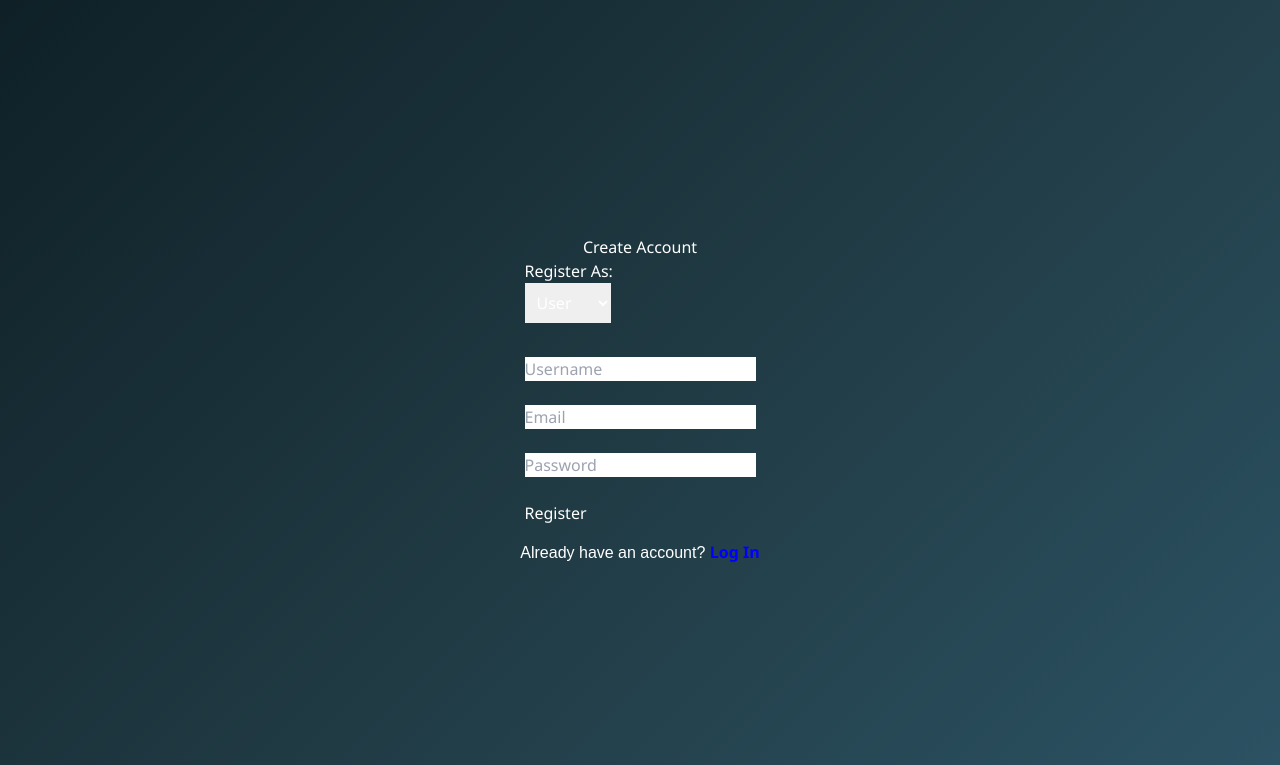
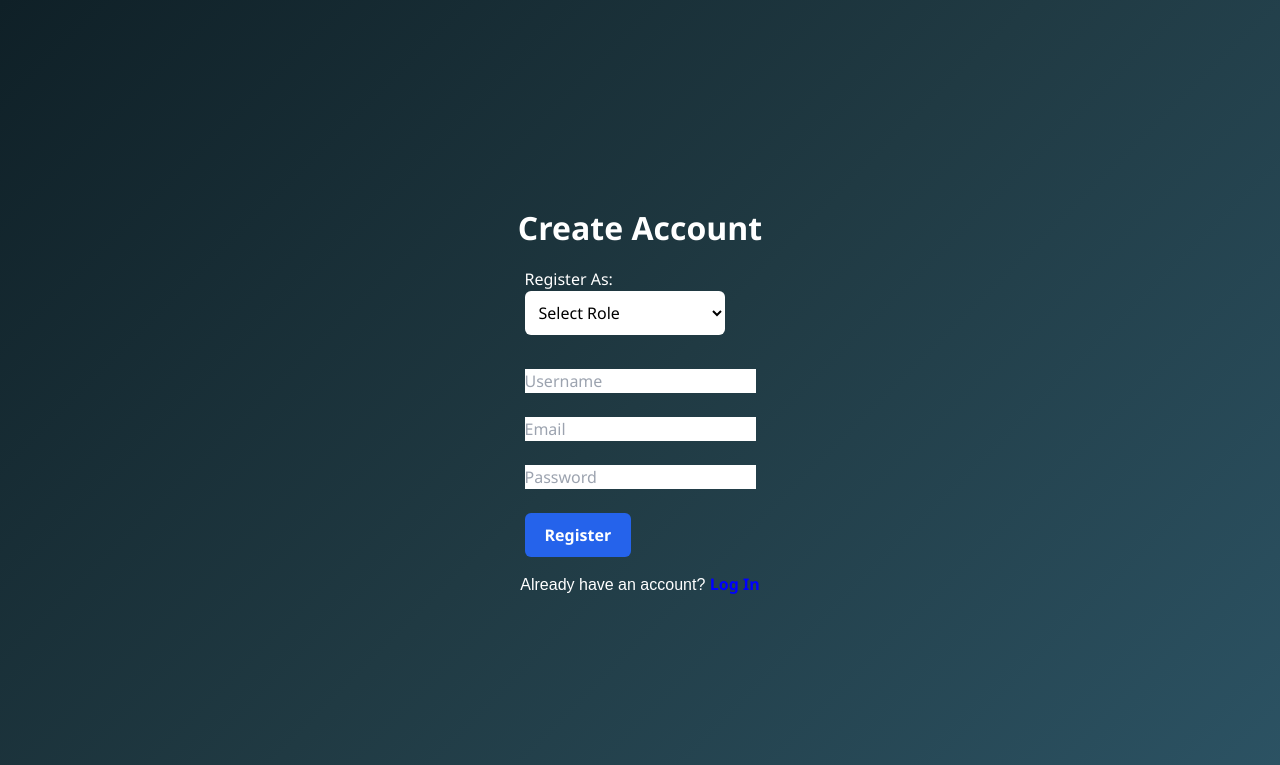
Before and after one commit to jinatimami964-bit/Job-Portal, a PHP site: page /register.php in a window 1280 px wide. Shown: the top 765 px of the page. Run offline with PHP 8.4, Linux system fonts and the light colour scheme; some libraries are stand-ins or nearby versions.

Commit message:
fix the register page

```diff
--- a/register.php
+++ b/register.php
@@ -64,15 +64,18 @@ else {
     <link rel="stylesheet" href="style.css">
 </head>
 <body class="bg-slate-900 text-white font-sans min-h-screen flex flex-col items-center justify-center p-4">
-
-<h2>Create Account</h2>
+<!-- FIX 1: Bigger and styled heading -->
+<h2 style="font-size:32px; font-weight:bold; margin-bottom:15px;">Create Account</h2>
     <!-- XSS Protection with htmlspecialchars -->
 <?php if (!empty($message)): ?>
     <p style="color:red;"><?php echo htmlspecialchars($message, ENT_QUOTES, 'UTF-8'); ?></p>
 <?php endif; ?>
 <form method="POST">
 <label for="role">Register As:</label><br>
-<select name="role" id="role" required style="padding:8px; margin-bottom:10px;">
+<select name="role" id="role" required style="padding:10px; margin-bottom:10px; width:200px;
+    border-radius:6px; border:none; outline:none; cursor:pointer; color:#000; background-color:#fff;">
+     <!-- FIX 3: Disabled placeholder so white blank option disappears -->
+    <option value="" disabled selected>Select Role</option>
     <option value="user">User</option>
     <option value="admin">Admin</option>
 </select><br><br>
@@ -82,7 +85,9 @@ else {
 
 <input type="password" name="password" placeholder="Password" required><br><br>
 
-<button type="submit" name="register">Register</button>
+<button type="submit" name="register"  style="background-color:#2563eb; color:white;
+    padding:10px 20px; border:none; border-radius:6px;
+    font-weight:bold; cursor:pointer; transition:0.3s;">Register</button>
 
 </form>
 <p style="text-align:center; margin-top:15px; font-family:Arial;">
```
